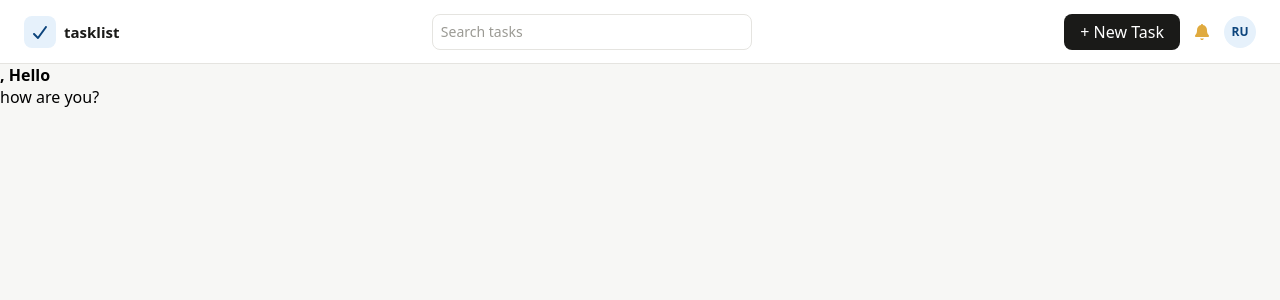
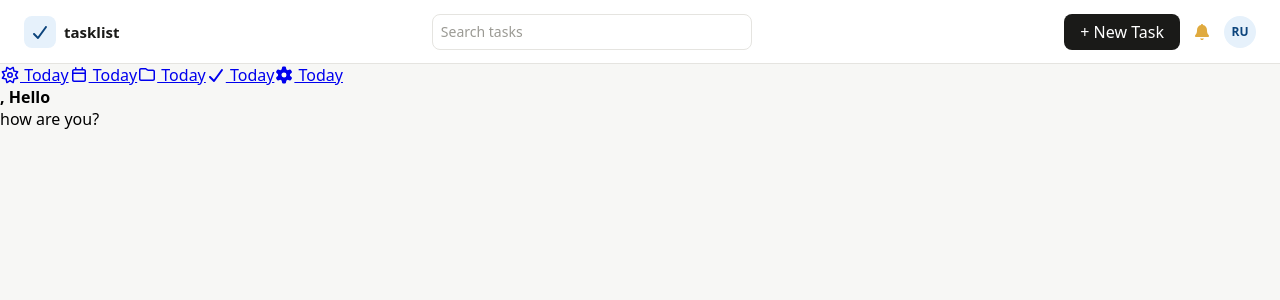
Before and after one commit to AlainRegisDev88/to-do-app, a React (Vite) app in the folder to-do-app/: page / in a window 1280 px wide. Shown: the top 300 px of the page. Built offline with nearby package versions, Linux system fonts and the light colour scheme; no server answers.

Commit message:
add the sidebar

```diff
--- a/to-do-app/src/components/HomePage.jsx
+++ b/to-do-app/src/components/HomePage.jsx
@@ -2,6 +2,7 @@ import { useLocation } from 'react-router-dom'
 import { useState, useEffect } from 'react'
 import profileService from '../services/profileService'
 import Header from './Header'
+import Sidebar from './Sidebar/Sidebar'
 
 
 const HomePage = () => {
@@ -31,6 +32,10 @@ const HomePage = () => {
     return (
         <>
         <Header />
+
+        <section className="home">
+            <Sidebar />
+        </section>
         <div className="user-info">
             <p><strong>{message}, Hello {name}</strong></p>
             <p>how are you?</p>
--- a/to-do-app/src/components/Sidebar/Sidebar.css
+++ b/to-do-app/src/components/Sidebar/Sidebar.css
@@ -1,4 +1,15 @@
 .sidebar{
     width: 200px;
+    background-color: var(--surface-1);
+    border-right: 0.5px solid var(--border);
+    padding: 20px 14px;
+}
 
-}
+/*
+Nav item height	~36px (9px vertical padding + 14px text)
+Nav item padding	9px 12px
+Nav item radius	8px
+Nav item default	text/icon #6B6A65, bg transparent
+Nav item active	bg #E6F1FB, text/icon #0C447C
+Nav item hover	bg #F1F0ED
+Gap between items	4px */
--- a/to-do-app/src/components/Sidebar/Sidebar.jsx
+++ b/to-do-app/src/components/Sidebar/Sidebar.jsx
@@ -1,7 +1,17 @@
+import { FontAwesomeIcon } from "@fortawesome/react-fontawesome";
+import { NavLink } from "react-router-dom";
+import { faFolder, faSun } from "@fortawesome/free-regular-svg-icons";
+import { faCalendar } from "@fortawesome/free-regular-svg-icons";
+import { faCheck, faGear } from "@fortawesome/free-solid-svg-icons";
+
 const Sidebar = () => {
     return (
         <section className="sidebar">
-
+            <NavLink to="/dashboard"><FontAwesomeIcon icon={faSun} /> Today</NavLink>
+            <NavLink to="/upcoming-tasks"><FontAwesomeIcon icon={faCalendar} /> Today</NavLink>
+            <NavLink to="/projects"><FontAwesomeIcon icon={faFolder} /> Today</NavLink>
+            <NavLink to="/completed-tasks"><FontAwesomeIcon icon={faCheck} /> Today</NavLink>
+            <NavLink to="/settings"><FontAwesomeIcon icon={faGear} /> Today</NavLink>
         </section>
      );
 }
```
